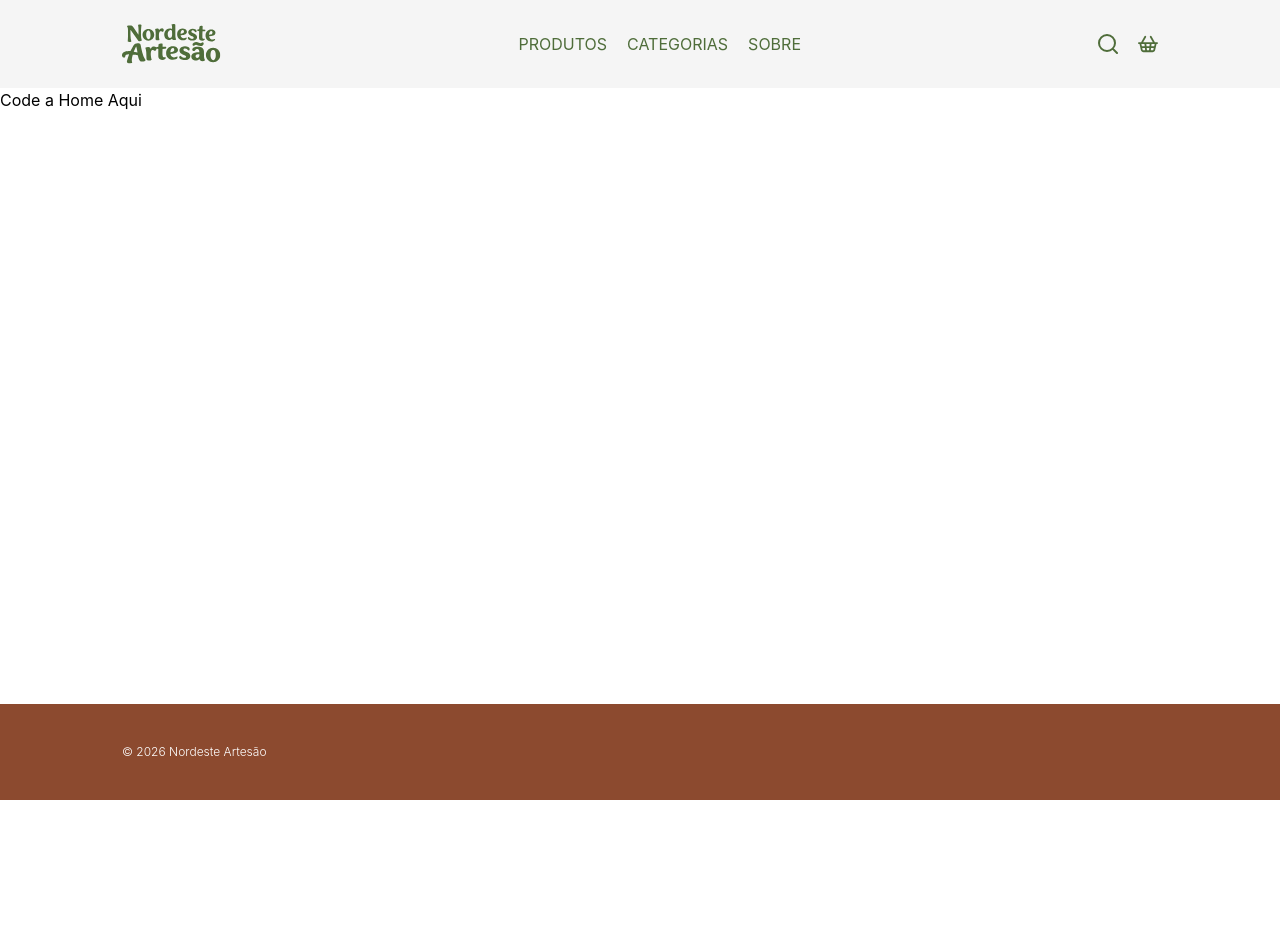
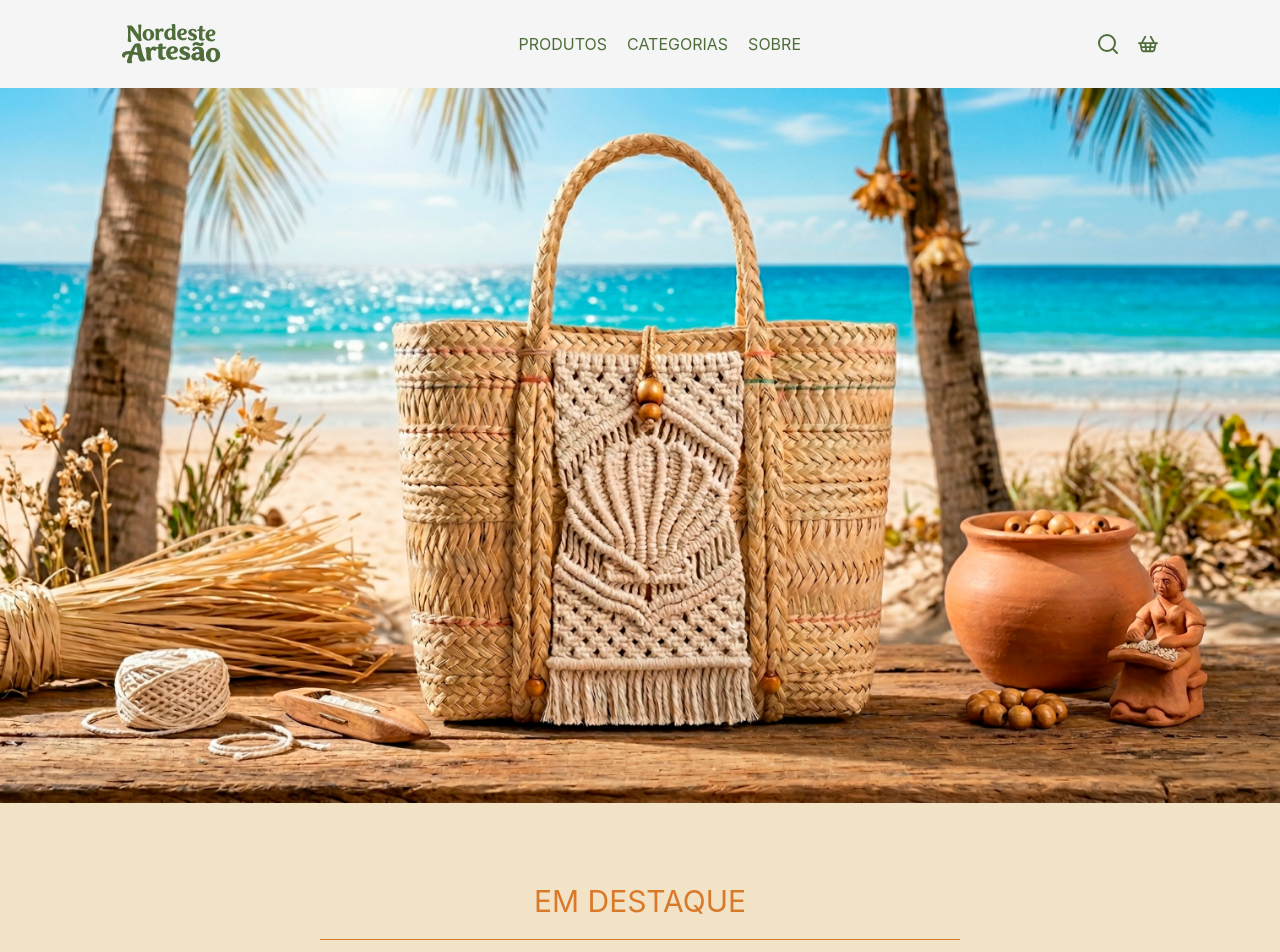
Before and after one commit to rob-ec/art-ecommerce, a Vue app: page / in a window 1280 px wide. Shown: the top 952 px of the page. Before the commit the page ends 800 px from the top, so only its background shows below. Built offline with nearby package versions, Linux system fonts and the light colour scheme.

Commit message:
Adiciona banner e secoes na homepage

```diff
--- a/src/views/HomePage.vue
+++ b/src/views/HomePage.vue
@@ -1,5 +1,48 @@
-<script setup lang="ts"></script>
+<script setup lang="ts">
+import banner1 from '@/assets/imgs/webp/vista_bolsa_palha_macrame_litoral_1.webp'
+</script>
 
 <template>
-  <h1>Code a Home Aqui</h1>
+  <main>
+    <section>
+      <img
+        :src="banner1"
+        alt="Banner com bolsa de palha e macramé da coleção
+      Nord Art"
+        class="w-full"
+      />
+    </section>
+    <section class="bg-palette-cream h-[80vh]">
+      <div>
+        <h2
+          class="text-3xl font-regular text-palette-orange text-center pt-[80px] pb-[20px] uppercase"
+        >
+          Em destaque
+        </h2>
+        <hr class="border-palette-orange w-[50vw] mx-auto" />
+      </div>
+    </section>
+    <section class="bg-palette-gray-light h-[80vh]">
+      <div>
+        <h2
+          class="text-3xl font-regular text-palette-orange text-center pt-[80px] pb-[20px] uppercase"
+        >
+          Categorias
+        </h2>
+        <hr class="border-palette-orange w-[50vw] mx-auto" />
+      </div>
+      <article></article>
+    </section>
+    <section class="bg-palette-gray-light h-[80vh]">
+      <div>
+        <h2
+          class="text-3xl font-regular text-palette-orange text-center pt-[80px] pb-[20px] uppercase"
+        >
+          Produtos
+        </h2>
+        <hr class="border-palette-orange w-[50vw] mx-auto" />
+      </div>
+      <article></article>
+    </section>
+  </main>
 </template>
```
Also changed, not shown: src/assets/imgs/webp/vista_bolsa_palha_macrame_litoral_1.webp (added).
